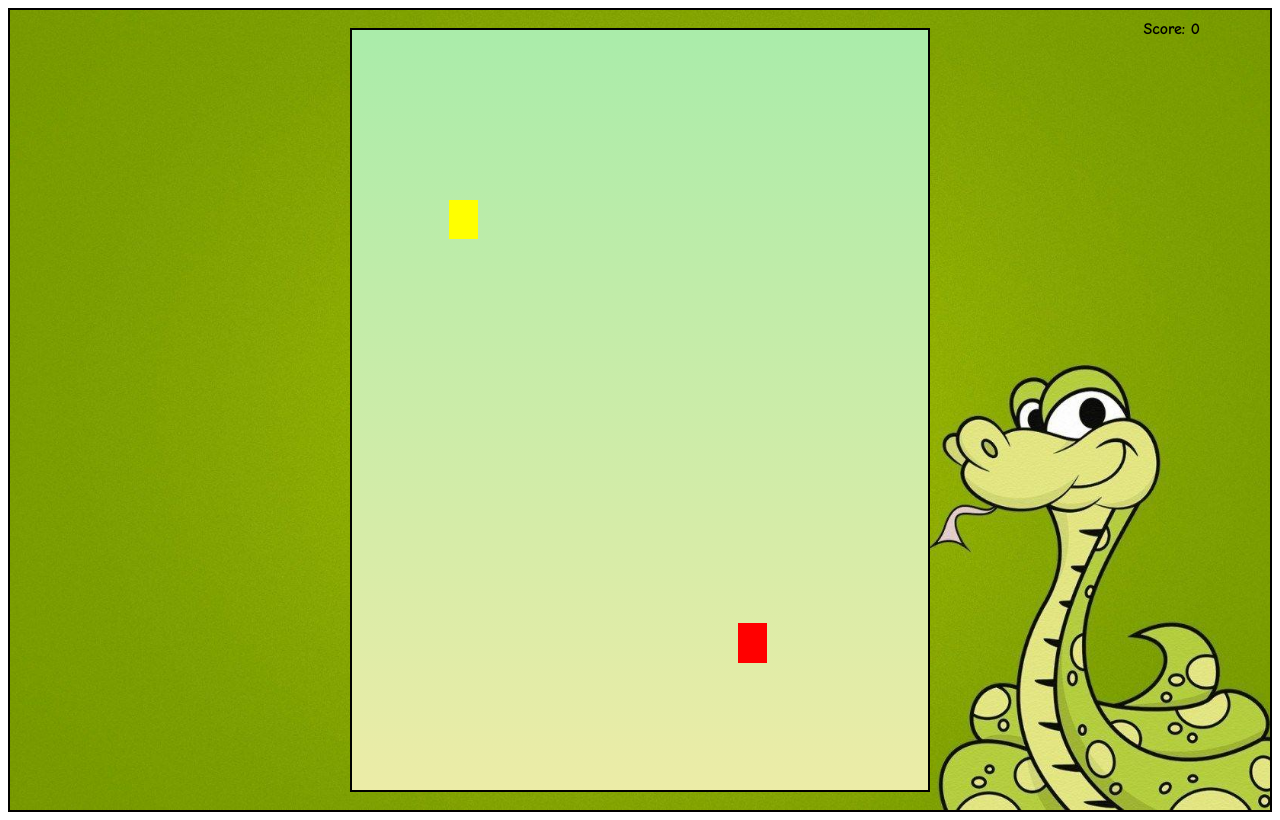
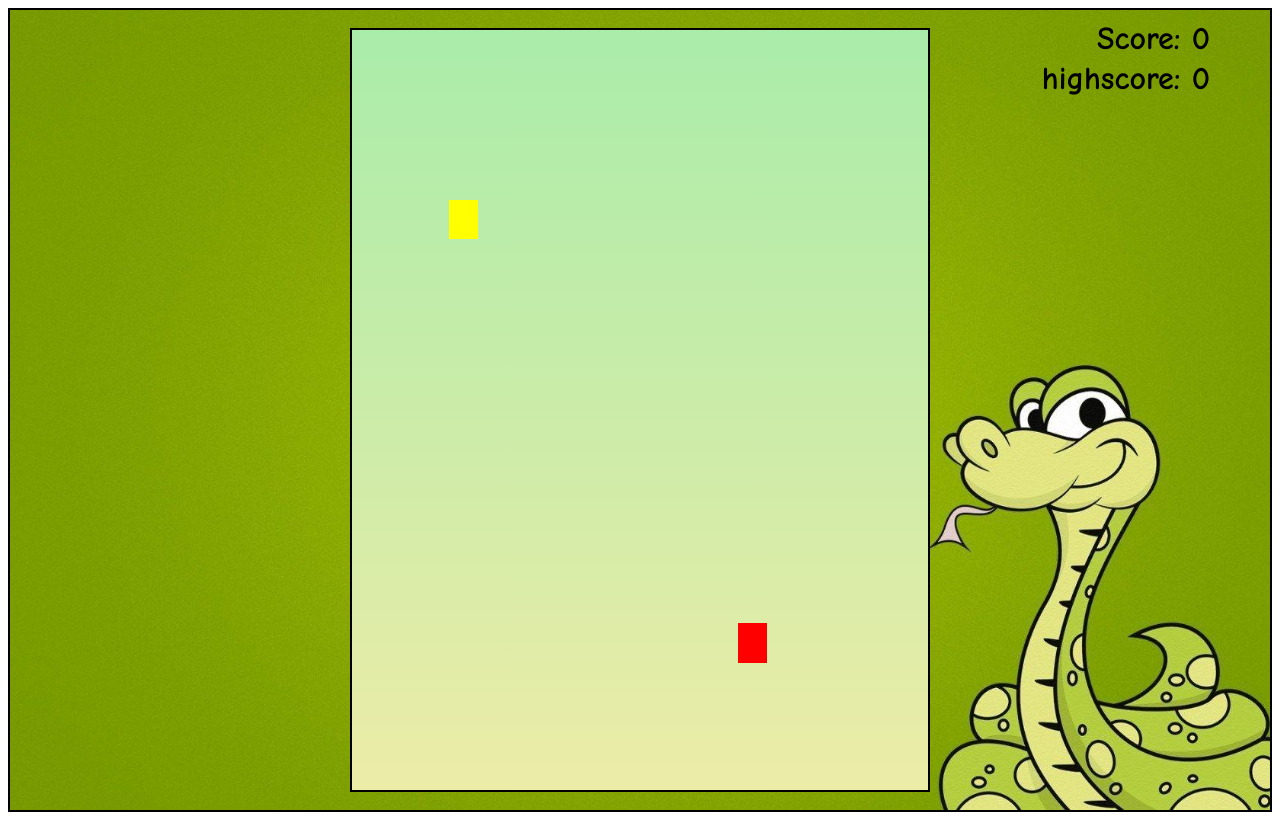
Before and after one commit to SauravGupta123/SnakeGame, a plain HTML site: page index.html in a window 1280 px wide. Drawn offline with Linux system fonts and the light colour scheme.

Commit message:
highscore sound added

```diff
--- a/index.html
+++ b/index.html
@@ -16,8 +16,14 @@
         </div>
 
         <div id="scorebox">
-            Score:0
+            Score:0  <br>
+            highScore:0
         </div>
+        <div id="Highscorebox">
+
+            highScore:0
+        </div>
+
 
     </div>
     <script src="index.js"></script>
--- a/index.js
+++ b/index.js
@@ -16,10 +16,14 @@ let foodSound= new Audio('music/food.mp3');
 let gameOverSound= new Audio('music/gameover.mp3');
 let moveSound=new Audio('music/move.mp3');
 let musicSound=new Audio('music/music.mp3');
+let recordSound= new Audio('music/record.mp3');
 let lastPaintTime=0;
 let score=0;
+let highscore=0;
 let speed=5;
 let board=  document.querySelector(".board");
+let isPlayed=false;
+
 
 
 
@@ -85,6 +89,7 @@ function gameEngine(){
         lastPaintTime=0;
         food={x:4,y:5};
         board.innerHTML=" ";
+        isPlayed=false;
 
 
     }
@@ -116,7 +121,16 @@ function gameEngine(){
      snakeArr[0].y+=inputDir.y;
 
 
+    //updating highscore
 
+    if(score>highscore){
+        highscore=score;
+        if(!isPlayed){
+
+            recordSound.play();
+            isPlayed=true;
+        }
+    }
 
 
     //displaying the snake
@@ -124,6 +138,8 @@ function gameEngine(){
     snakeArr.forEach((value,index)=>{
             let snakeElement= document.createElement("div");
             scorebox.innerHTML="Score: "+score;
+            Highscorebox.innerHTML="highscore: "+highscore;
+
             snakeElement.classList.add("snakeBody");
             if(index==0){
             snakeElement.classList.remove("snakeBody");
--- a/styles.css
+++ b/styles.css
@@ -40,12 +40,18 @@ background-color: red;
 .snakeBody{
     background-color: purple;
 }
-
-
 #scorebox{
+    font-size: 2rem;
     position:absolute;
-    right:80px;
+    right: 70px;
     top:20px;
+    font-family: 'Comic Neue', cursive;
+}
+#Highscorebox{
+    font-size: 2rem;
+    position:absolute;
+    right: 70px;
+    top:60px;
     font-family: 'Comic Neue', cursive;
 
 }
```
Also changed, not shown: 1 other file.
